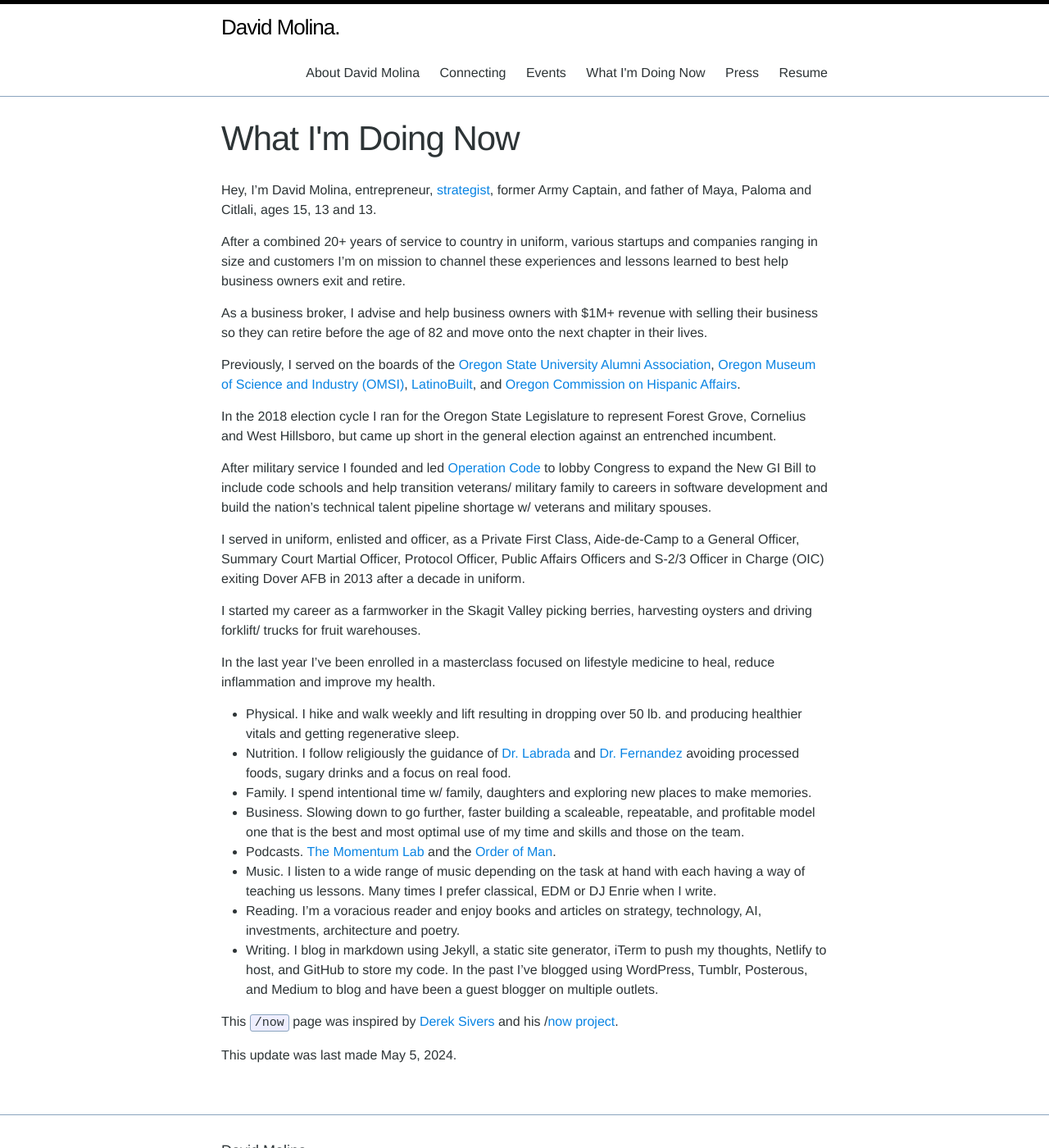
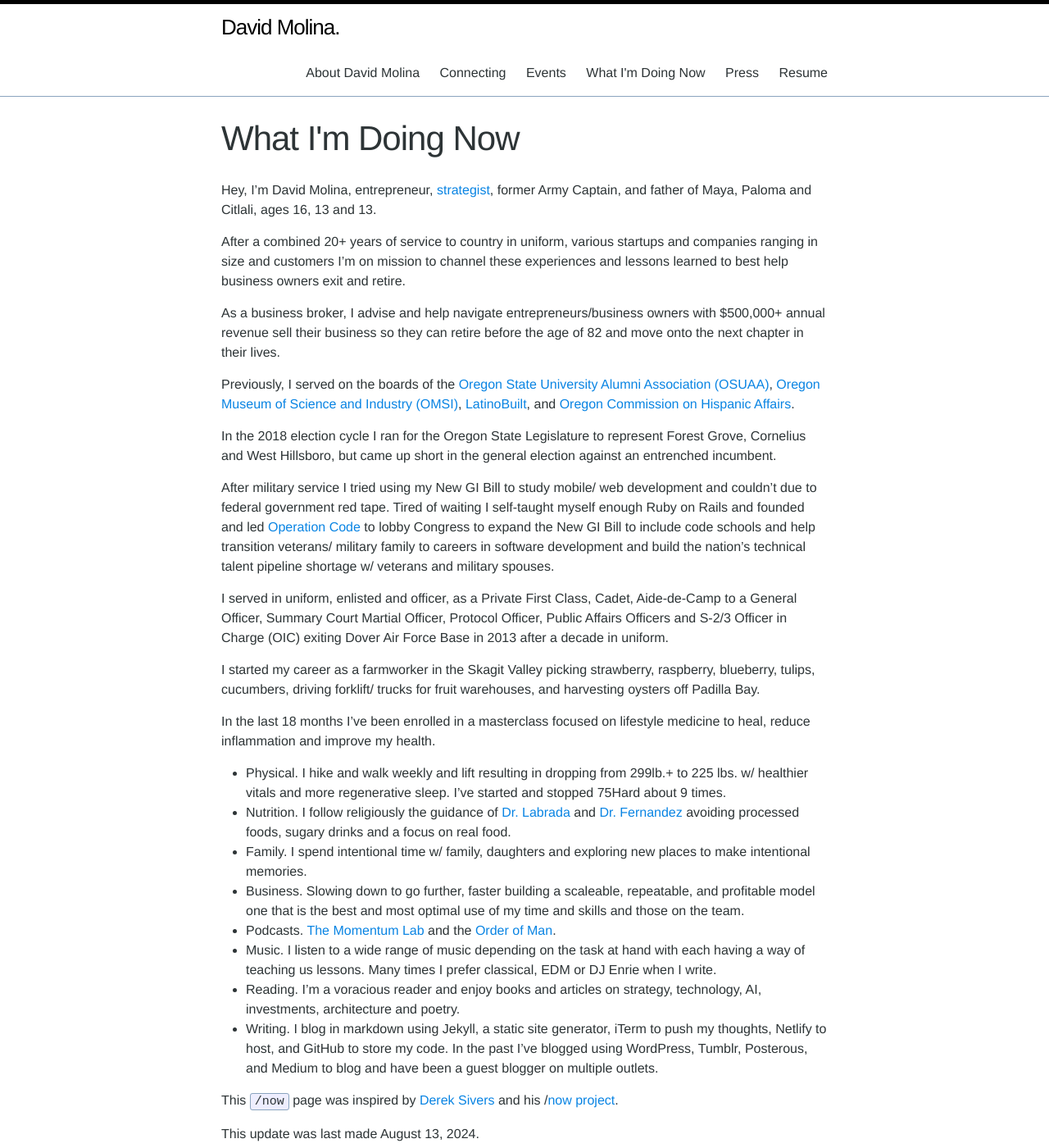
Before and after one commit to davidmolina/davidmolina.github.io, a Jekyll site: the page built from now.md, in a window 1280 px wide and 1400 px high. Shown: the whole window at 82% size. Built offline with Jekyll 4.4.1, drawn with Linux system fonts in a browser that asks for light colours.

Commit message:
[now] update, fix page layout

```diff
--- a/now.md
+++ b/now.md
@@ -4,26 +4,26 @@ layout: page
 permalink: /now/
 ---
 
-Hey, I'm David Molina, entrepreneur, [strategist](https://molinas.consulting/), former Army Captain, and father of Maya, Paloma and Citlali, ages 15, 13 and 13.
+Hey, I'm David Molina, entrepreneur, [strategist](https://molinas.consulting/), former Army Captain, and father of Maya, Paloma and Citlali, ages 16, 13 and 13.
 
 After a combined 20+ years of service to country in uniform, various startups and companies ranging in size and customers I'm on mission to channel these experiences and lessons learned to best help business owners exit and retire.
 
-As a business broker, I advise and help business owners with $1M+ revenue with selling their business so they can retire before the age of 82 and move onto the next chapter in their lives.
+As a business broker, I advise and help navigate entrepreneurs/business owners with $500,000+ annual revenue sell their business so they can retire before the age of 82 and move onto the next chapter in their lives.
 
-Previously, I served on the boards of the [Oregon State University Alumni Association](https://fororegonstate.org/), [Oregon Museum of Science and Industry (OMSI)](https://omsi.edu), [LatinoBuilt](https://latinobuilt.org/), and [Oregon Commission on Hispanic Affairs](https://www.oregon.gov/oac/ocha/Pages/index.aspx).
+Previously, I served on the boards of the [Oregon State University Alumni Association (OSUAA)](https://fororegonstate.org/), [Oregon Museum of Science and Industry (OMSI)](https://omsi.edu), [LatinoBuilt](https://latinobuilt.org/), and [Oregon Commission on Hispanic Affairs](https://www.oregon.gov/oac/ocha/Pages/index.aspx).
 
 In the 2018 election cycle I ran for the Oregon State Legislature to represent Forest Grove, Cornelius and West Hillsboro, but came up short in the general election against an entrenched incumbent.
 
-After military service I founded and led [Operation Code](https://www.operationcode.org) to lobby Congress to expand the New GI Bill to include code schools and help transition veterans/ military family to careers in software development and build the nation's technical talent pipeline shortage w/ veterans and military spouses.
+After military service I tried using my New GI Bill to study mobile/ web development and couldn't due to federal government red tape. Tired of waiting I self-taught myself enough Ruby on Rails and founded and led [Operation Code](https://www.operationcode.org) to lobby Congress to expand the New GI Bill to include code schools and help transition veterans/ military family to careers in software development and build the nation's technical talent pipeline shortage w/ veterans and military spouses.
 
-I served in uniform, enlisted and officer, as a Private First Class, Aide-de-Camp to a General Officer, Summary Court Martial Officer, Protocol Officer, Public Affairs Officers and S-2/3 Officer in Charge (OIC) exiting Dover AFB in 2013 after a decade in uniform.
+I served in uniform, enlisted and officer, as a Private First Class, Cadet, Aide-de-Camp to a General Officer, Summary Court Martial Officer, Protocol Officer, Public Affairs Officers and S-2/3 Officer in Charge (OIC) exiting Dover Air Force Base in 2013 after a decade in uniform.
 
-I started my career as a farmworker in the Skagit Valley picking berries, harvesting oysters and driving forklift/ trucks for fruit warehouses.
+I started my career as a farmworker in the Skagit Valley picking strawberry, raspberry, blueberry, tulips, cucumbers, driving forklift/ trucks for fruit warehouses, and harvesting oysters off Padilla Bay.
 
-In the last year I've been enrolled in a masterclass focused on lifestyle medicine to heal, reduce inflammation and improve my health.
-- Physical. I hike and walk weekly and lift resulting in dropping over 50 lb. and producing healthier vitals and getting regenerative sleep.
+In the last 18 months I've been enrolled in a masterclass focused on lifestyle medicine to heal, reduce inflammation and improve my health.
+- Physical. I hike and walk weekly and lift resulting in dropping from 299lb.+ to 225 lbs. w/ healthier vitals and more regenerative sleep. I've started and stopped 75Hard about 9 times.
 - Nutrition. I follow religiously the guidance of [Dr. Labrada](https://www.facebook.com/DiabetesDrLabradanutr/) and [Dr. Fernandez](https://www.facebook.com/Dr.EduardoFernandez) avoiding processed foods, sugary drinks and a focus on real food.
-- Family. I spend intentional time w/ family, daughters and exploring new places to make memories.
+- Family. I spend intentional time w/ family, daughters and exploring new places to make intentional memories.
 - Business. Slowing down to go further, faster building a scaleable, repeatable, and profitable model one that is the best and most optimal use of my time and skills and those on the team.
 - Podcasts. [The Momentum Lab](https://www.charfen.com/podcast/) and the [Order of Man](https://www.orderofman.com/).
 - Music. I listen to a wide range of music depending on the task at hand with each having a way of teaching us lessons. Many times I prefer classical, EDM or DJ Enrie when I write.
@@ -32,4 +32,4 @@ In the last year I've been enrolled in a masterclass focused on lifestyle medici
 
 This `/now` page was inspired by [Derek Sivers](https://sivers.org/) and his /[now project](https://sivers.org/nowff).
 
-This update was last made May 5, 2024.
+This update was last made August 13, 2024.
```
Also changed, not shown: press.md (+1 -1 lines), Gemfile.lock.
